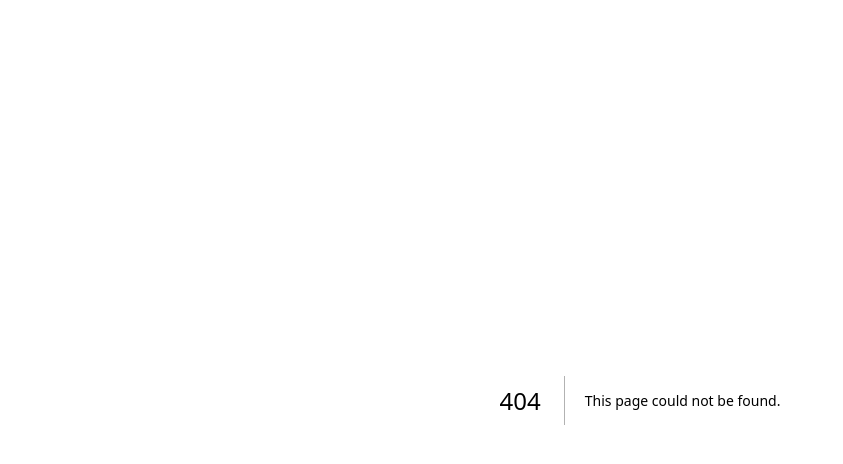
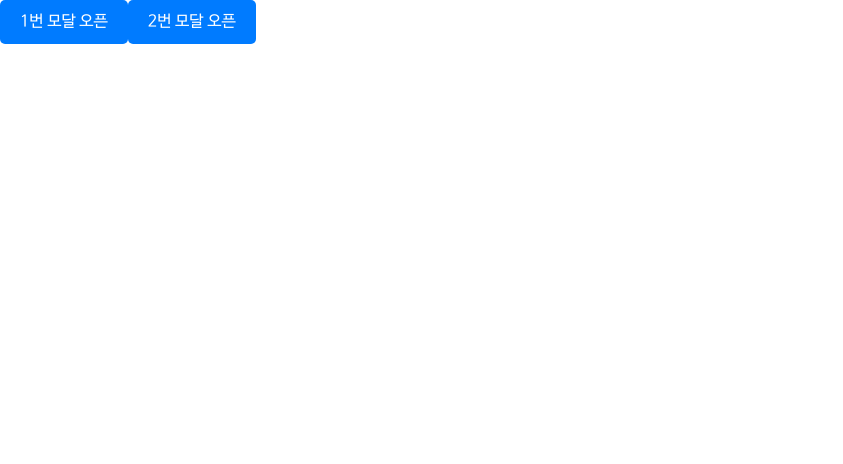
Before and after one commit to 2duckchun/nextjs-code-archive, a Next.js app: page /modal-test in a window 1280 px wide. Before the commit this address had no page. Shown: the top 464 px of the page, without its empty margins (0-843 px from the left). Built offline with nearby package versions, Linux system fonts and the light colour scheme.

Commit message:
함수형 글로벌 모달 구현 테스트 성공!!!!!

```diff
--- /dev/null
+++ b/src/app/(routes)/modal-test/page.tsx
@@ -0,0 +1,49 @@
+'use client'
+
+import { showModal } from '@/components/test/ModalManager'
+import { FunctionComponent } from 'react'
+
+interface ModalPageProps {}
+
+const ModalPage: FunctionComponent<ModalPageProps> = ({}) => {
+  const handleOpenModal1 = () => {
+    showModal('커스텀 버튼 1', <p>1번 버튼 클릭 레스고</p>)
+  }
+
+  const handleOpenModal2 = () => {
+    showModal('커스텀 버튼 2', <p>2번 버튼 클릭 레스고</p>)
+  }
+
+  return (
+    <main>
+      <button
+        onClick={handleOpenModal1}
+        style={{
+          padding: '10px 20px',
+          backgroundColor: '#007bff',
+          color: '#fff',
+          border: 'none',
+          borderRadius: '5px',
+          cursor: 'pointer',
+        }}
+      >
+        1번 모달 오픈
+      </button>
+      <button
+        onClick={handleOpenModal2}
+        style={{
+          padding: '10px 20px',
+          backgroundColor: '#007bff',
+          color: '#fff',
+          border: 'none',
+          borderRadius: '5px',
+          cursor: 'pointer',
+        }}
+      >
+        2번 모달 오픈
+      </button>
+    </main>
+  )
+}
+
+export default ModalPage
--- a/src/app/layout.tsx
+++ b/src/app/layout.tsx
@@ -2,6 +2,7 @@ import type { Metadata } from 'next'
 import localFont from 'next/font/local'
 import '@/styles/globals.css'
 import ReactQueryProvider from '@/context/app/ReactQueryProvider'
+import { GlobalModal } from '@/components/test/ModalManager'
 
 const nanum = localFont({
   variable: '--font-nanum',
@@ -46,6 +47,7 @@ export default function RootLayout({
       <ReactQueryProvider>
         <body>
           {children}
+          <GlobalModal />
           <div id="modal-root"></div>
         </body>
       </ReactQueryProvider>
--- a/src/components/test/ModalManaget.tsx
+++ b/src/components/test/ModalManager.tsx
@@ -1,14 +1,17 @@
-import { useState } from 'react'
+'use client'
+
+import { ReactNode, useState } from 'react'
 import {
   Dialog,
   DialogContent,
   DialogDescription,
   DialogHeader,
+  DialogTitle,
 } from '../ui/dialog'
 
 type ModalState = {
   title: string
-  content: string
+  content: ReactNode
 }
 
 type ShowHandlder = ((state: ModalState) => void) | null
@@ -18,7 +21,7 @@ const GlobalModalManager = (() => {
   let showModalHandler: ShowHandlder = null
   let hideModalHandler: HideHandler = null
 
-  const showModal = (title: string, content: string) => {
+  const showModal = (title: string, content: ReactNode) => {
     if (showModalHandler) showModalHandler({ title, content })
   }
   const hideModal = () => {
@@ -26,7 +29,11 @@ const GlobalModalManager = (() => {
   }
 
   const ModalManagerComponent = () => {
-    const [modalState, setModalState] = useState({
+    const [modalState, setModalState] = useState<
+      {
+        isOpen: boolean
+      } & ModalState
+    >({
       isOpen: false,
       title: '',
       content: '',
@@ -37,7 +44,7 @@ const GlobalModalManager = (() => {
       content,
     }: {
       title: string
-      content: string
+      content: ReactNode
     }) => {
       setModalState({ isOpen: true, title, content })
     }
@@ -49,8 +56,10 @@ const GlobalModalManager = (() => {
     return (
       <Dialog open={modalState.isOpen} onOpenChange={hideModalHandler}>
         <DialogContent>
-          <DialogHeader>{modalState.title}</DialogHeader>
-          <DialogDescription>설명쓰</DialogDescription>
+          <DialogHeader>
+            <DialogTitle>{modalState.title}</DialogTitle>
+            <DialogDescription>설명쓰</DialogDescription>
+          </DialogHeader>
           <div>{modalState.content}</div>
         </DialogContent>
       </Dialog>
```
